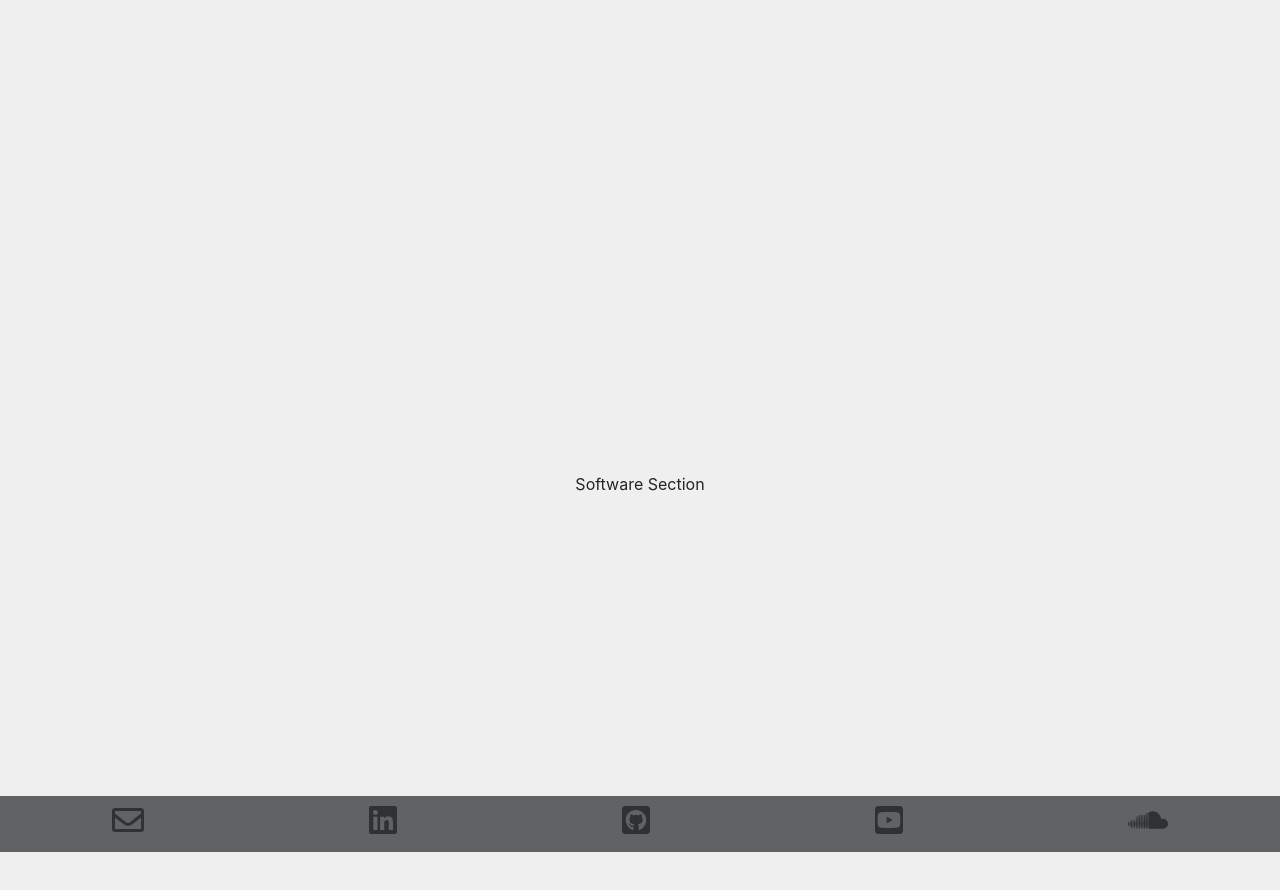
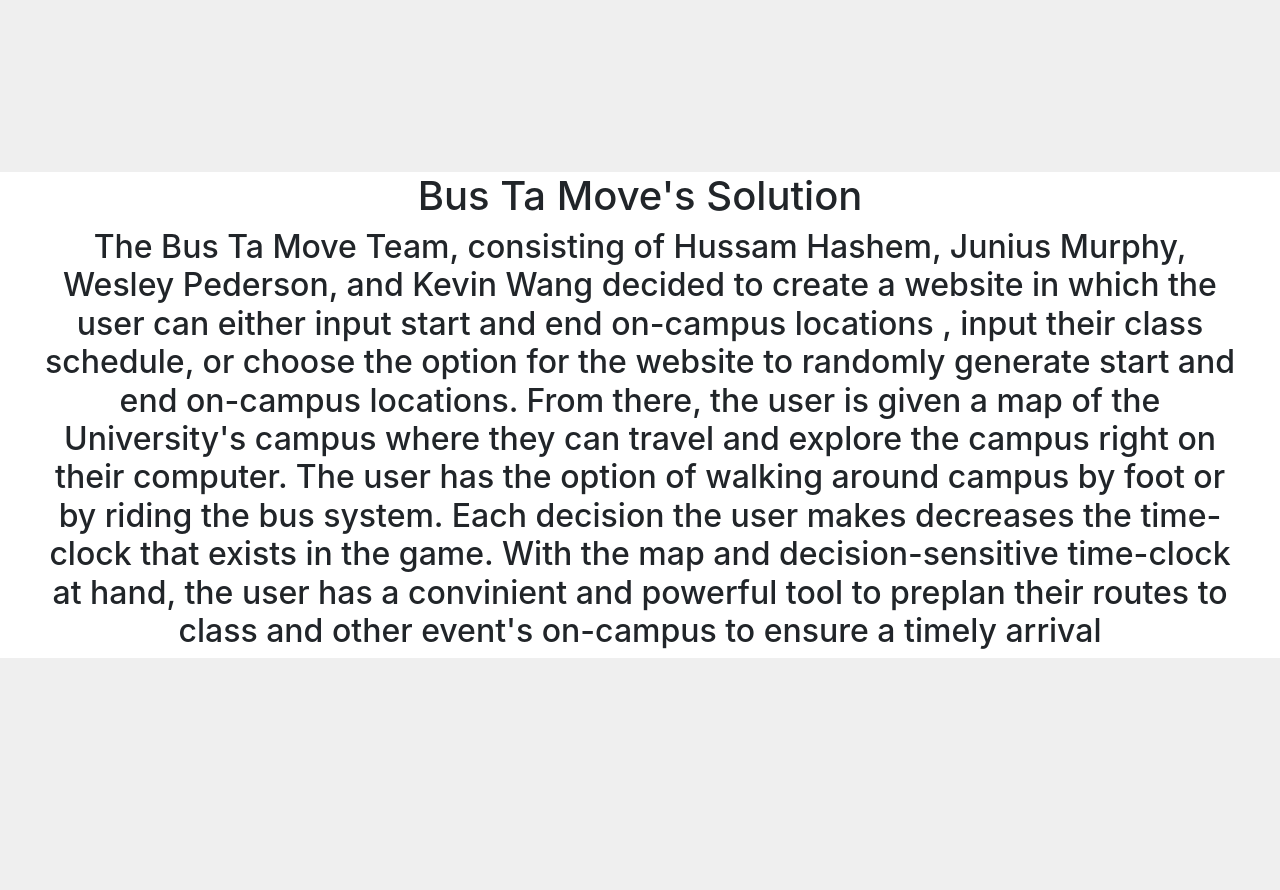
Before and after one commit to juniusmu/whump-website, a Flask app: page / in a window 1280 px wide. Shown: the part 1308-2198 px from the top of the page. Before the commit the page ends 2160 px from the top, so only its background shows below. Run offline with Flask 2, Linux system fonts and the light colour scheme; some libraries are stand-ins or nearby versions.

Commit message:
add information to solutions section

```diff
--- a/app/templates/index.html
+++ b/app/templates/index.html
@@ -62,6 +62,20 @@
     <!-- resume -->
     <div class="container-fluid align-middle align-center" id="resume">
         <div class=" h-100 justify-content-center mx-0 px-0">
+            <div class="col align-self-center text-center">
+                <div class="col h-100 align-self-center text-center">
+                 <h1>
+                    Bus Ta Move's Solution
+                </h1>
+                <h2>
+                    The Bus Ta Move Team, consisting of Hussam Hashem, Junius Murphy, Wesley Pederson, and Kevin Wang decided to create a website in which the user can either input start and end on-campus locations , input their class schedule, or choose the option for the website to randomly generate start and end on-campus locations. From there, the user is given a map of the University's campus where they can travel and explore the campus right on their computer. The user has the option of walking around campus by foot or by riding the bus system. Each decision the user makes decreases the time-clock that exists in the game. With the map and decision-sensitive time-clock at hand, the user has a convinient and powerful tool to preplan their routes to class and other event's on-campus to ensure a timely arrival
+                </h2>
+                </div>
+            </div>
+
+            <!-- TODO, take out the white from the back of the webpage in the Solution section -->
+
+
             <!-- <div class="col h-100 align-self-center text-center">
                    <img id="resume-img" src="../static/juniusmu-resume-071618.png" alt="">
             </div> -->
```
